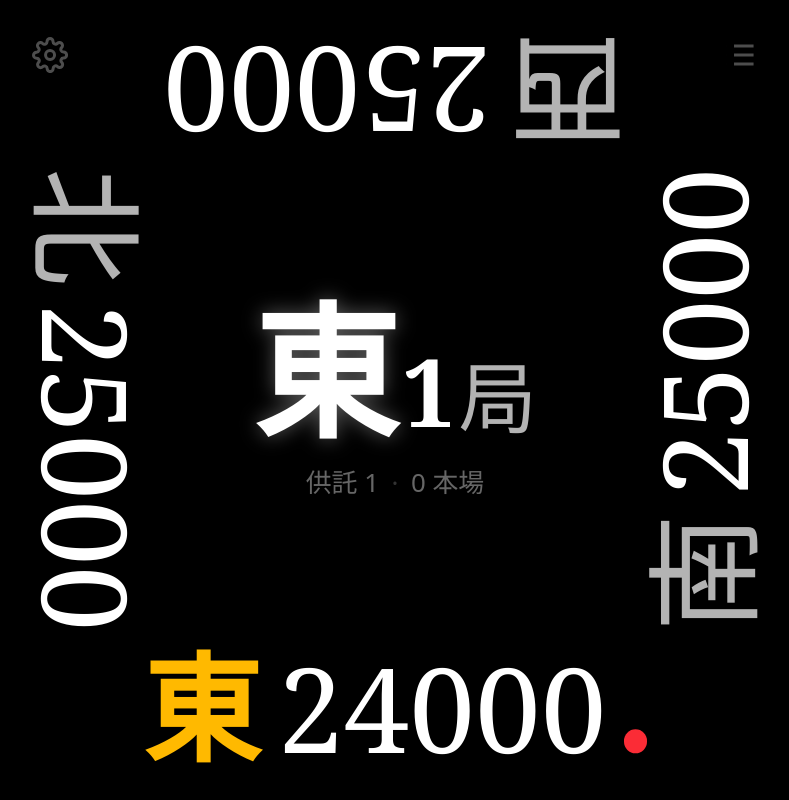
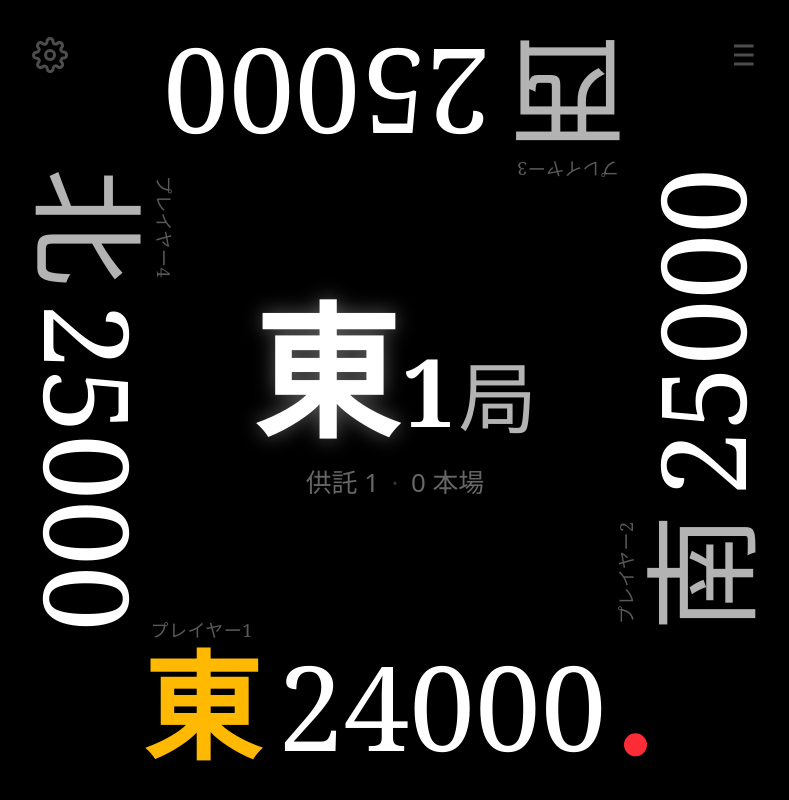
Before and after one commit to tmps880305/react-mahjong-scoreboard, a React (Vite) app: page / in a window 1280 px wide. Both pictures are taken after a click on the button "リーチ". Shown: the whole page, without its empty margins (245-1034 px from the left). Built offline with nearby package versions, Linux system fonts and the light colour scheme.

Commit message:
feat: show player names

```diff
--- a/src/components/Table/PlayerScoreBox.tsx
+++ b/src/components/Table/PlayerScoreBox.tsx
@@ -29,19 +29,19 @@ export function PlayerScoreBox({ name, score, wind, isDealer, isRiichi, rotateDe
         onClick={onToggleRiichi}
         aria-pressed={isRiichi}
         aria-label="リーチ"
-        className="flex shrink-0 flex-col items-center justify-center gap-[0.5cqw] active:scale-95"
+        className="flex shrink-0 items-end justify-center gap-[2.2cqw] font-serif active:scale-95"
         style={{ width: BOX_WIDTH, height: BOX_HEIGHT, transform: `rotate(${rotateDeg}deg)` }}
       >
-        <span className="max-w-[48cqw] truncate text-[2.3cqw] tracking-wide text-white/35">{name}</span>
-        <span className="flex items-baseline gap-[2.2cqw] font-serif leading-none">
+        <span className="flex flex-col items-center gap-[0.3cqw]">
+          <span className="max-w-[14cqw] truncate text-[2.3cqw] tracking-wide text-white/35">{name}</span>
           <span className={`text-[15cqw] leading-none ${isDealer ? "font-bold text-amber-400" : "text-white/70"}`}>
             {wind}
           </span>
-          <span className={`text-[15cqw] leading-none tabular-nums ${score < 0 ? "text-red-400" : "text-white"}`}>
-            {scoreText}
-          </span>
-          {isRiichi && <span className="h-[3cqw] w-[3cqw] shrink-0 rounded-full bg-red-500" />}
         </span>
+        <span className={`text-[15cqw] leading-none tabular-nums ${score < 0 ? "text-red-400" : "text-white"}`}>
+          {scoreText}
+        </span>
+        {isRiichi && <span className="mb-[1cqw] h-[3cqw] w-[3cqw] shrink-0 rounded-full bg-red-500" />}
       </button>
     </div>
   );
```
